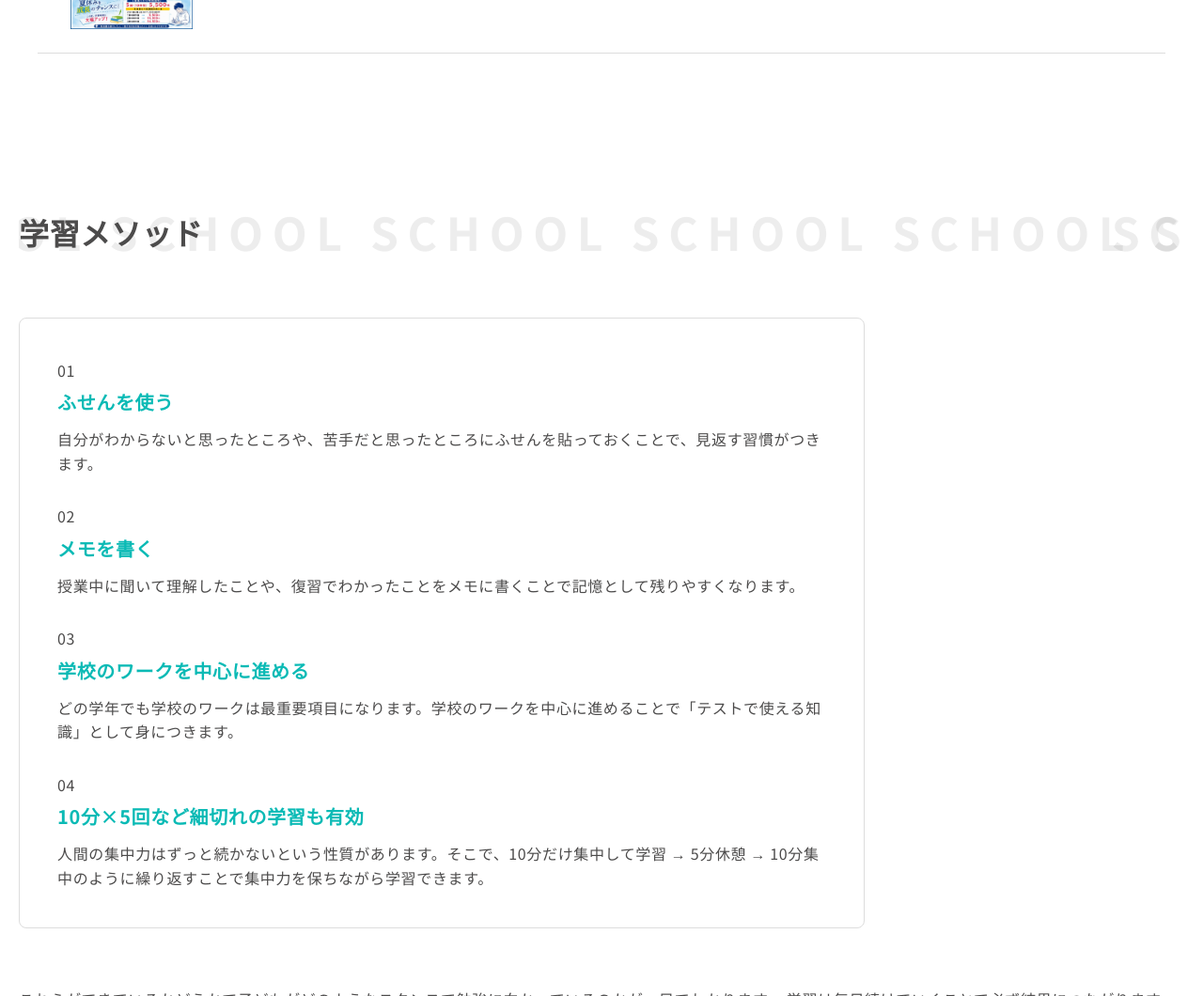
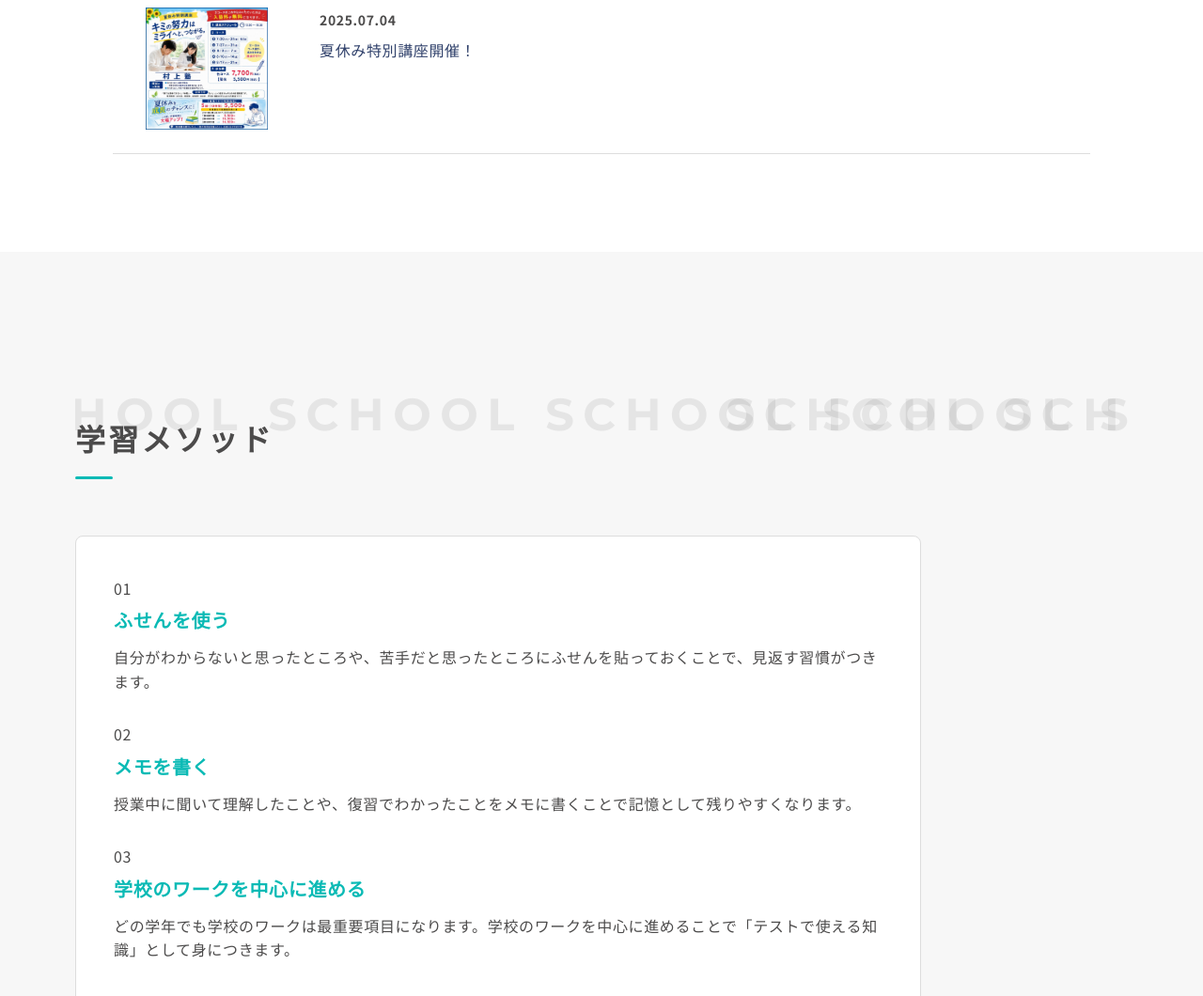
Before and after one commit to yod139/yod139.github.io, a plain HTML site: page index.html in a window 1280 px wide. Shown: the part 1740-2800 px from the top of the page at 94% size. Drawn offline with Linux system fonts and the light colour scheme.

Commit message:
Refactor section styles and add new section layouts
Added new styles for various sections including layout, titles, and background animations.

```diff
--- a/css/section.css
+++ b/css/section.css
@@ -2,33 +2,137 @@
    Section 共通スタイル
 ========================== */
 
-section {
-  padding: 80px 20px;
+/* 各セクションの外枠
+   背景は画面いっぱい、中身は最大 1120px で中央寄せ */
+.news-section,
+.school-section,
+.instructor-section,
+.course-section,
+.contact-section,
+.access-section {
+  position: relative;
+  width: 100%;
+  padding: 104px max(24px, calc((100% - var(--content-w)) / 2));
+  overflow-x: clip;
 }
 
-.section-inner {
-  max-width: 1200px;
-  margin: 0 auto;
+/* 背景色の交互配置 */
+.school-section,
+.course-section {
+  background: var(--bg-light);
 }
 
-/* セクション見出し */
-.section-title {
-  font-size: 32px;
-  font-weight: 600;
-  text-align: center;
-  margin-bottom: 40px;
+@media (max-width: 768px) {
+  .news-section,
+  .school-section,
+  .instructor-section,
+  .course-section,
+  .contact-section,
+  .access-section {
+    padding-top: 80px;
+    padding-bottom: 80px;
+  }
 }
 
-/* ACCESS セクション */
-.access {
-  background: #f5f5f5;
+/* ==========================
+   セクション見出し（全セクション共通）
+   大きな英字ティッカーの上に日本語タイトルを重ねる
+========================== */
+.news-title-box,
+.school-title-box,
+.instructor-title-box,
+.course-title-box,
+.contact-title-box,
+.access-title-box {
+  position: relative;
+  padding-top: clamp(40px, 5.6vw, 72px);
+  margin-bottom: 64px;
 }
 
+.news-title,
+.school-title,
+.instructor-title,
+.course-title,
+.contact-title,
+.access-title {
+  position: relative;
+  z-index: 2;
+  font-size: clamp(26px, 3vw, 34px);
+  font-weight: 700;
+  line-height: 1.4;
+  letter-spacing: 0.1em;
+  color: var(--main-color);
+}
+
+/* 見出し下のアクセントライン */
+.news-title::after,
+.school-title::after,
+.instructor-title::after,
+.course-title::after,
+.contact-title::after,
+.access-title::after {
+  content: "";
+  display: block;
+  width: 40px;
+  height: 3px;
+  margin-top: 18px;
+  border-radius: 2px;
+  background: var(--accent-color);
+}
+
+/* 背景で流れる英字（画面幅いっぱい） */
+.news-ticker,
+.school-ticker,
+.instructor-ticker,
+.course-ticker,
+.contact-ticker,
+.access-ticker {
+  position: absolute;
+  top: 0;
+  left: 50%;
+  width: 100vw;
+  display: flex;
+  overflow: hidden;
+  white-space: nowrap;
+  transform: translateX(-50%);
+  pointer-events: none;
+  user-select: none;
+  z-index: 1;
+}
+
+.news-ticker span,
+.school-ticker span,
+.instructor-ticker span,
+.course-ticker span,
+.contact-ticker span,
+.access-ticker span {
+  flex-shrink: 0;
+  font-family: var(--font-en);
+  font-size: clamp(60px, 9vw, 120px);
+  font-weight: 700;
+  line-height: 1;
+  letter-spacing: 0.06em;
+  color: rgba(76, 75, 75, 0.06);
+  animation: ticker-scroll 40s linear infinite;
+}
+
+/* 2つの span を同じ距離だけ動かして途切れずループ */
 @keyframes ticker-scroll {
   0% {
     transform: translateX(0);
   }
   100% {
-    transform: translateX(-50%);
+    transform: translateX(-100%);
   }
 }
+
+@media (prefers-reduced-motion: reduce) {
+  .news-ticker span,
+  .school-ticker span,
+  .instructor-ticker span,
+  .course-ticker span,
+  .contact-ticker span,
+  .access-ticker span {
+    animation: none;
+  }
+}
```
